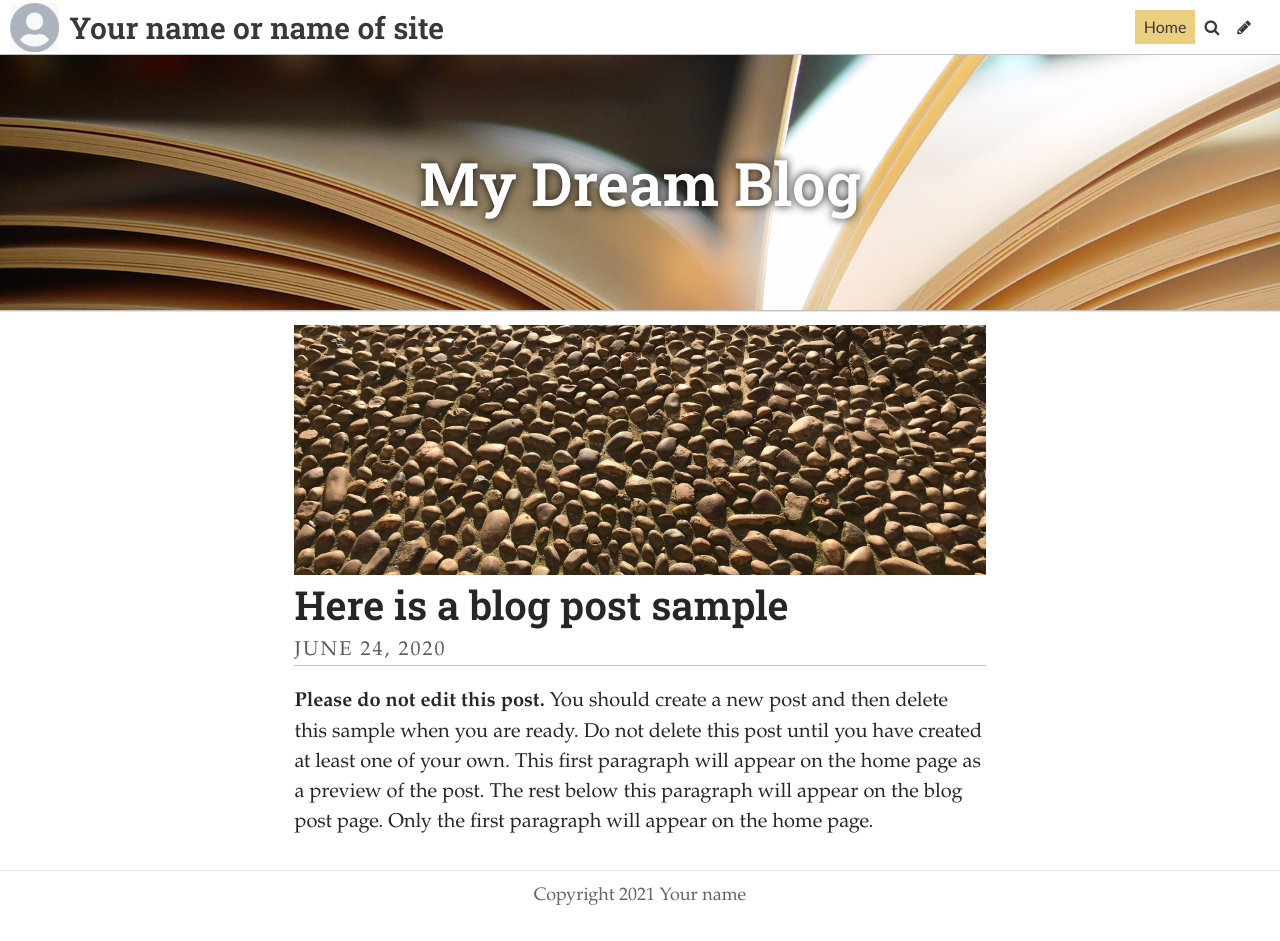
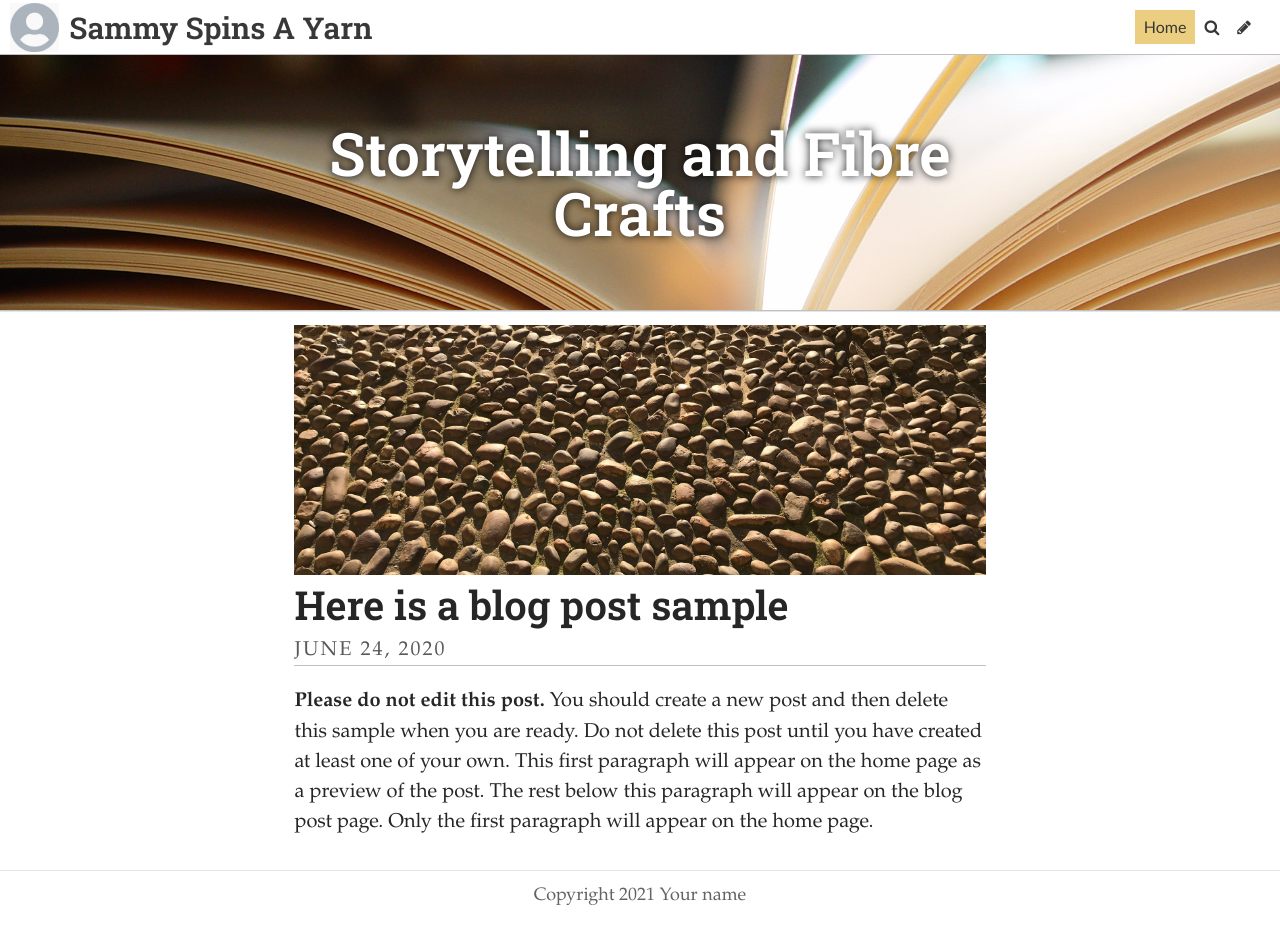
Before and after one commit to SammySpinsAYarn/Blog, a Jekyll site: the page built from index.html, in a window 1280 px wide. Built offline with Jekyll 4.4.1, drawn with Linux system fonts in a browser that asks for light colours; some web fonts are replaced; the list of posts is cut into pages by our own code.

Commit message:
Update Settings “general”

```diff
--- a/_data/settings.yml
+++ b/_data/settings.yml
@@ -1,13 +1,13 @@
-title: Your name or name of site
+title: Sammy Spins A Yarn
 description: A website with a blog
-header_text: My Dream Blog
-header_text_color: "#ffffff"
 footer_text: Copyright 2021 Your name
 header_feature_image: ../uploads/pages.jpg
-bannerheight: "20vmax"
-navbarheight: "55px"
-gridlayout: false
+header_text: Storytelling and Fibre Crafts
+header_text_color: "#ffffff"
+bannerheight: 20vmax
+navbarheight: 55px
 logo: /uploads/logo.jpg
 favicon: /uploads/favicon.ico
+gridlayout: false
+fixednavbar: false
 upzoom: true
-fixednavbar: false
```
